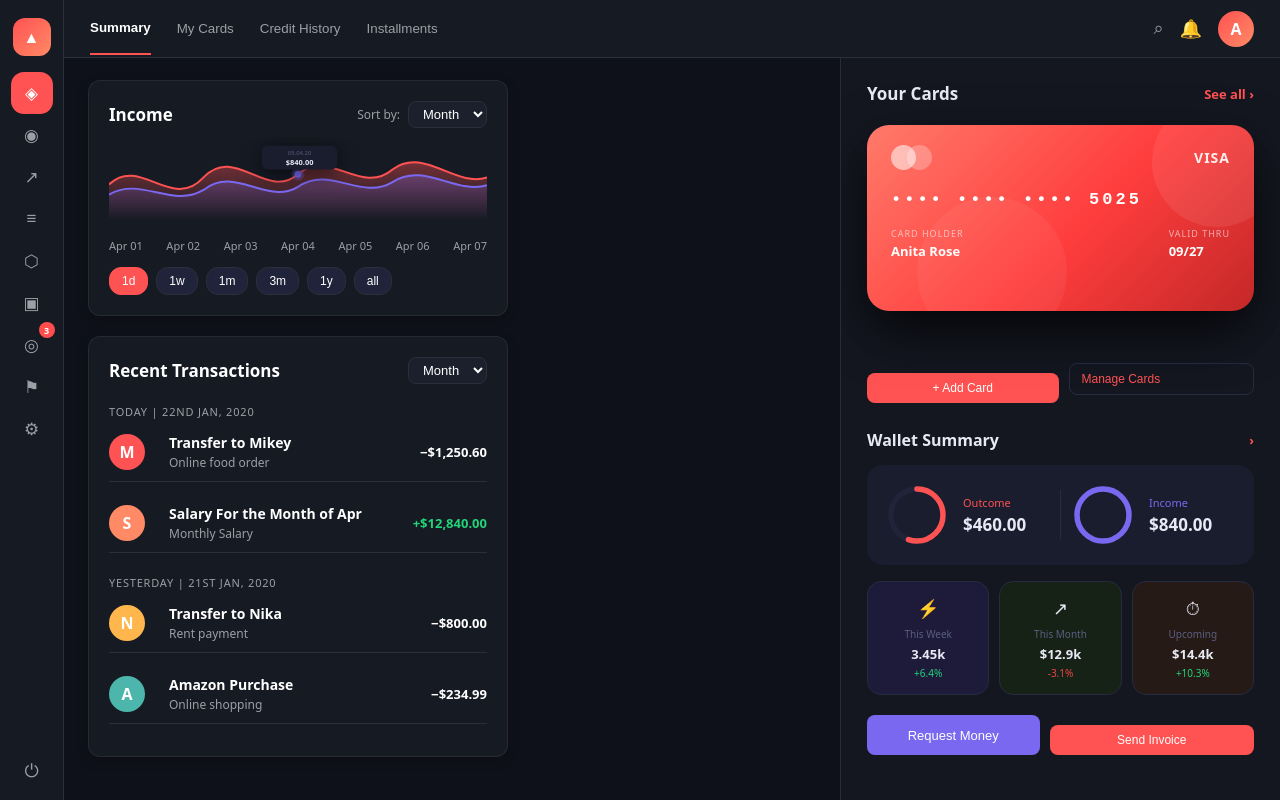
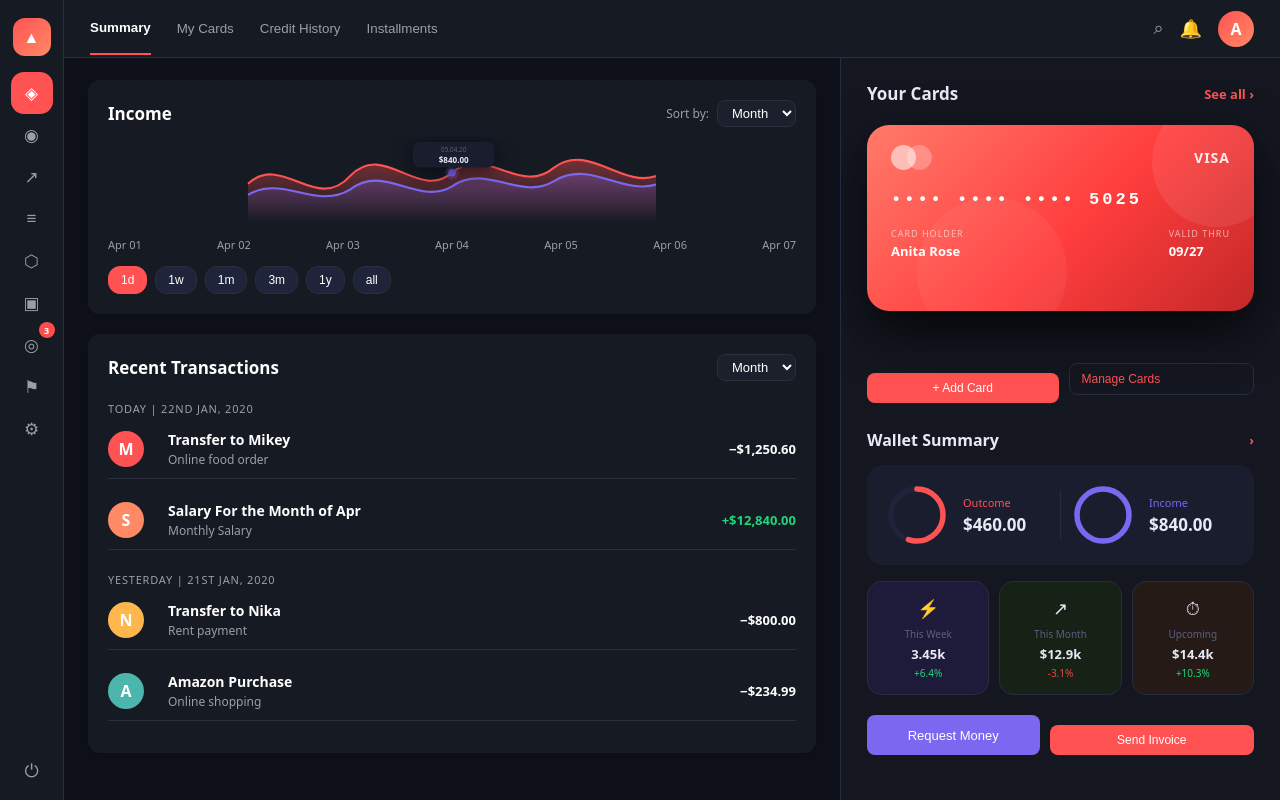
Before and after one commit to Theekshana-khp/E-wallet-Frontend, a React (Create React App) app: page /dashboard in a window 1280 px wide. Built offline with nearby package versions, Linux system fonts and the light colour scheme.

Commit message:
update on dahboard ui

```diff
--- a/src/style/auth/Login.css
+++ b/src/style/auth/Login.css
@@ -71,7 +71,7 @@ html, body {
 }
 
 /* ── Card ── */
-.card {
+.card-login {
     width: 100%;
     max-width: 420px;
     background: linear-gradient(135deg, rgba(255,255,255,0.055) 0%, rgba(255,255,255,0.02) 100%);
```
